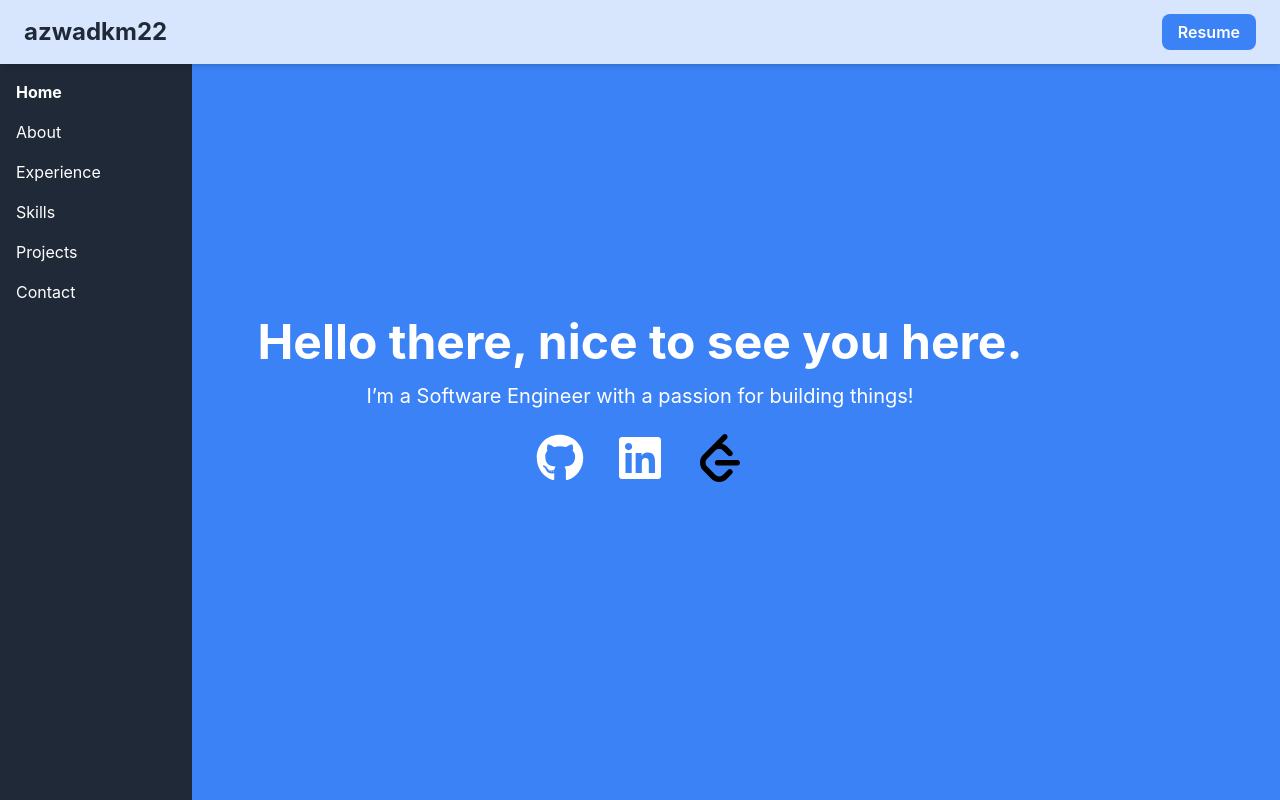
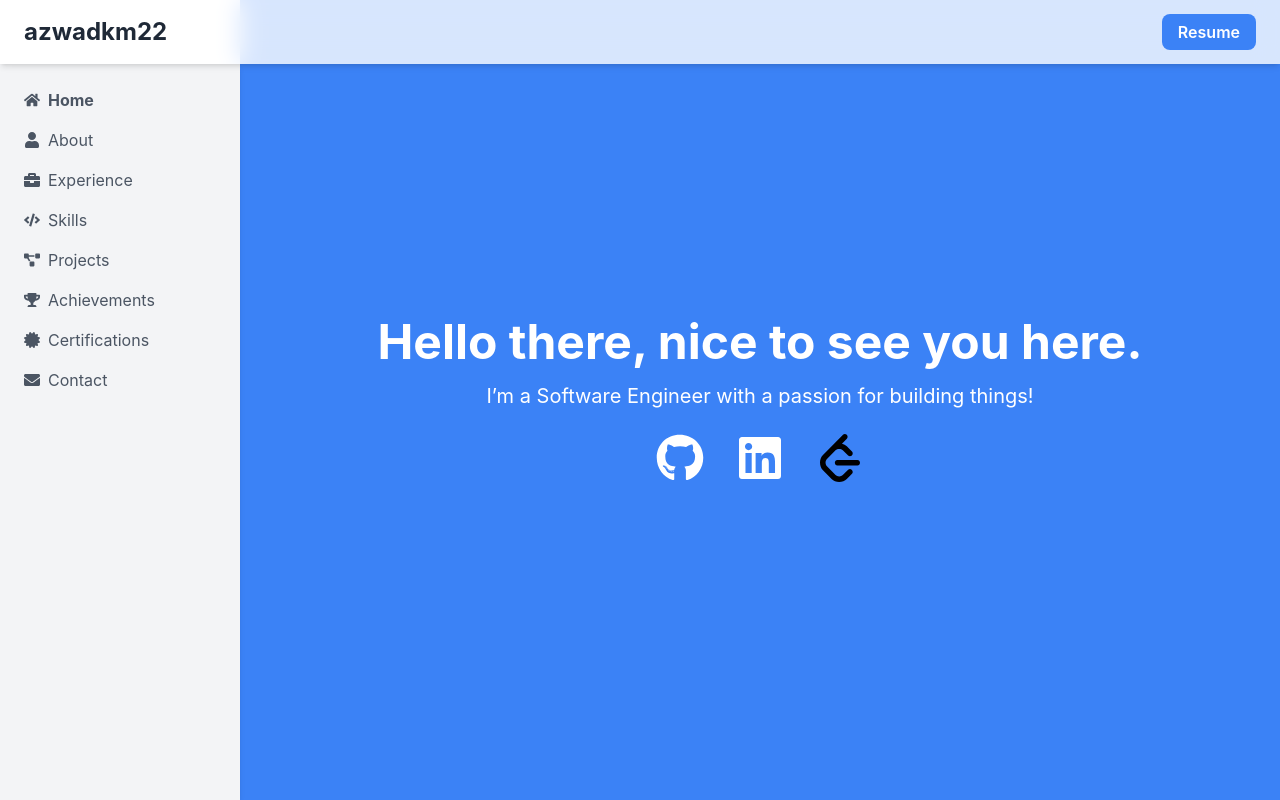
Before and after one commit to azwadkm22/Portfolio, a React (Create React App) app: page / in a window 1280 px wide. Shown: the top 800 px of the page. Built offline with nearby package versions, Linux system fonts and the light colour scheme.

Commit message:
Added a sidebar with section titles

```diff
--- a/src/App.js
+++ b/src/App.js
@@ -17,6 +17,7 @@ function App() {
     <div>
       <Navbar />
       <SideView />
+      <div className="ml-60">
       {/* Define each section with <Element> for smooth scrolling */}
       <Element name="home">
         <Home />
@@ -53,6 +54,7 @@ function App() {
       <Element name="contact">
         <Contact />
       </Element>
+      </div>
     </div>
   );
 }
--- a/src/components/Sideview.js
+++ b/src/components/Sideview.js
@@ -1,85 +1,119 @@
 // src/components/SideView.js
 import React from 'react';
 import { Link } from 'react-scroll';
+import { FaHome, FaUser, FaCode, FaProjectDiagram, FaBriefcase, FaEnvelope, FaTrophy, FaCertificate } from 'react-icons/fa'; // Example Icons
 
 function SideView() {
     return (
-        <div className="fixed left-0 h-[calc(100vh-60px)] mt-16 bg-gray-800 p-4 w-48">
-            {/* Adjust the margin-top (mt-16) based on the navbar's height */}
+        <div className="fixed left-0 top-16 h-[calc(100vh-64px)] bg-gray-100 shadow-md p-6 w-60 space-y-6 flex flex-col justify-between">
             <ul className="space-y-4">
-                <li>
+                <li className="flex items-center space-x-2">
+                    <FaHome className="text-gray-600" />
                     <Link
                         to="home"
                         spy={true}
                         smooth={true}
                         offset={-70}
                         duration={500}
-                        className="text-white hover:text-blue-500 cursor-pointer"
+                        className="text-gray-600 hover:text-blue-500 transition-all duration-300 cursor-pointer"
                         activeClass="text-blue-500 font-bold"
                     >
                         Home
                     </Link>
                 </li>
-                <li>
+                <li className="flex items-center space-x-2">
+                    <FaUser className="text-gray-600" />
                     <Link
                         to="about"
                         spy={true}
                         smooth={true}
                         offset={-70}
                         duration={500}
-                        className="text-white hover:text-blue-500 cursor-pointer"
+                        className="text-gray-600 hover:text-blue-500 transition-all duration-300 cursor-pointer"
                         activeClass="text-blue-500 font-bold"
                     >
                         About
                     </Link>
                 </li>
-                <li>
+                <li className="flex items-center space-x-2">
+                    <FaBriefcase className="text-gray-600" />
                     <Link
                         to="experience"
                         spy={true}
                         smooth={true}
                         offset={-70}
                         duration={500}
-                        className="text-white hover:text-blue-500 cursor-pointer"
+                        className="text-gray-600 hover:text-blue-500 transition-all duration-300 cursor-pointer"
                         activeClass="text-blue-500 font-bold"
                     >
                         Experience
                     </Link>
                 </li>
-                <li>
+                <li className="flex items-center space-x-2">
+                    <FaCode className="text-gray-600" />
                     <Link
                         to="skills"
                         spy={true}
                         smooth={true}
                         offset={-70}
                         duration={500}
-                        className="text-white hover:text-blue-500 cursor-pointer"
+                        className="text-gray-600 hover:text-blue-500 transition-all duration-300 cursor-pointer"
                         activeClass="text-blue-500 font-bold"
                     >
                         Skills
                     </Link>
                 </li>
-                <li>
+                <li className="flex items-center space-x-2">
+                    <FaProjectDiagram className="text-gray-600" />
                     <Link
                         to="projects"
                         spy={true}
                         smooth={true}
                         offset={-70}
                         duration={500}
-                        className="text-white hover:text-blue-500 cursor-pointer"
+                        className="text-gray-600 hover:text-blue-500 transition-all duration-300 cursor-pointer"
                         activeClass="text-blue-500 font-bold"
                     >
                         Projects
                     </Link>
                 </li>
-                <li>
+                <li className="flex items-center space-x-2">
+                    <FaTrophy className="text-gray-600" />
+                    <Link
+                        to="achievements"
+                        spy={true}
+                        smooth={true}
+                        offset={-70}
+                        duration={500}
+                        className="text-gray-600 hover:text-blue-500 transition-all duration-300 cursor-pointer"
+                        activeClass="text-blue-500 font-bold"
+                    >
+                        Achievements
+                    </Link>
+                </li>
+                <li className="flex items-center space-x-2">
+                    <FaCertificate className="text-gray-600" />
+                    <Link
+                        to="certifications"
+                        spy={true}
+                        smooth={true}
+                        offset={-70}
+                        duration={500}
+                        className="text-gray-600 hover:text-blue-500 transition-all duration-300 cursor-pointer"
+                        activeClass="text-blue-500 font-bold"
+                    >
+                        Certifications
+                    </Link>
+                </li>
+                <li className="flex items-center space-x-2">
+                    <FaEnvelope className="text-gray-600" />
                     <Link
                         to="contact"
                         spy={true}
                         smooth={true}
                         offset={-70}
                         duration={500}
-                        className="text-white hover:text-blue-500 cursor-pointer"
+                        className="text-gray-600 hover:text-blue-500 transition-all duration-300 cursor-pointer"
                         activeClass="text-blue-500 font-bold"
                     >
                         Contact
```
